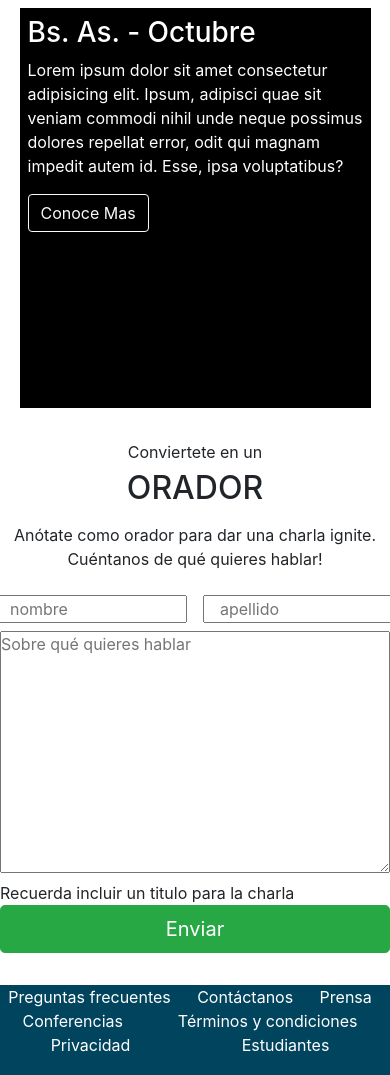
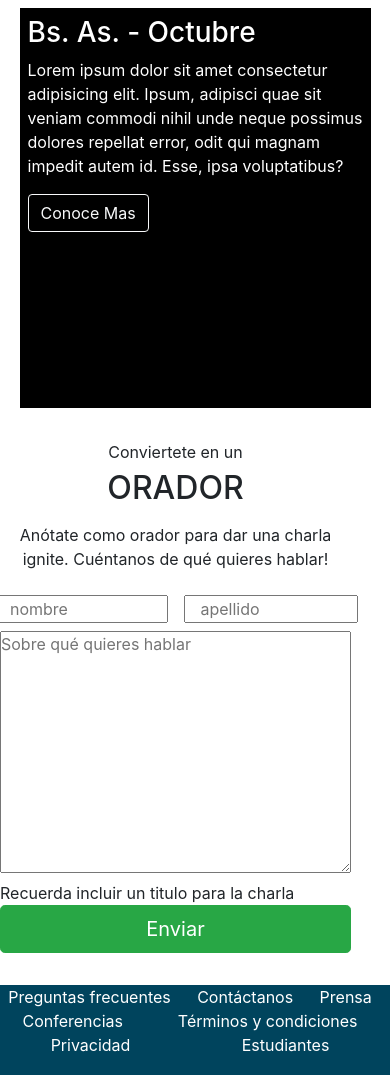
Before and after one commit to AgustinMon/NodejsIntegrador1, a plain HTML site: page index.html in a window 390 px wide. Shown: the part 2793-3868 px from the top of the page. Drawn offline with nearby package versions, Linux system fonts and the light colour scheme.

Commit message:
correcciones css responsive

```diff
--- a/css/estilo.css
+++ b/css/estilo.css
@@ -147,6 +147,7 @@ section{
 
 #seccion_4 {
     min-height: 400px;
+    width: 90%;
 }
 
 #seccion_4 p{
@@ -193,7 +194,7 @@ footer ul li{
     }
 }
 
-@media screen and (max-width: 500px) {
+@media screen and (max-width: 700px) {
     #seccion_1 article{
         top: calc(var(--alto_seccion) / 8);
         margin-right: 2rem;
```
